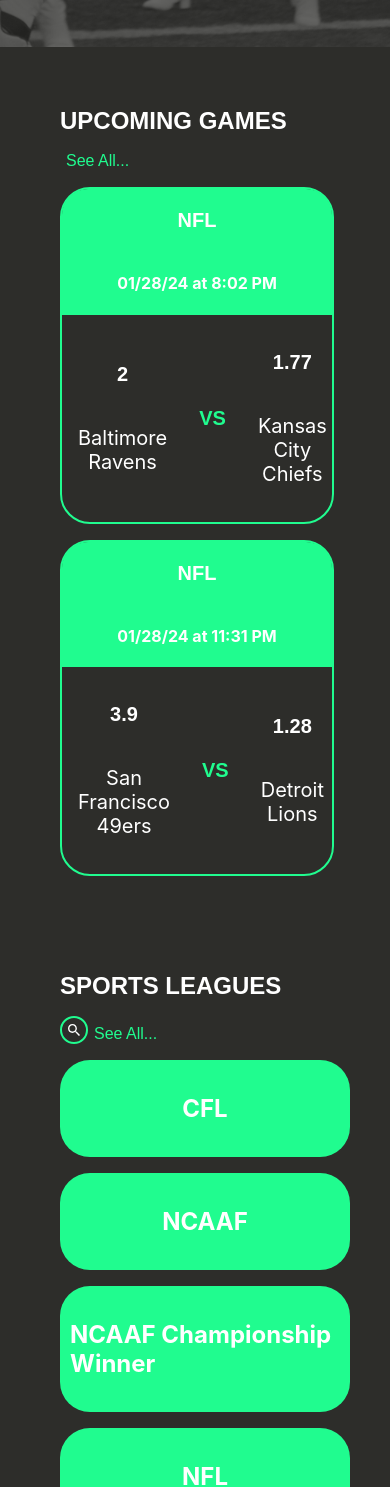
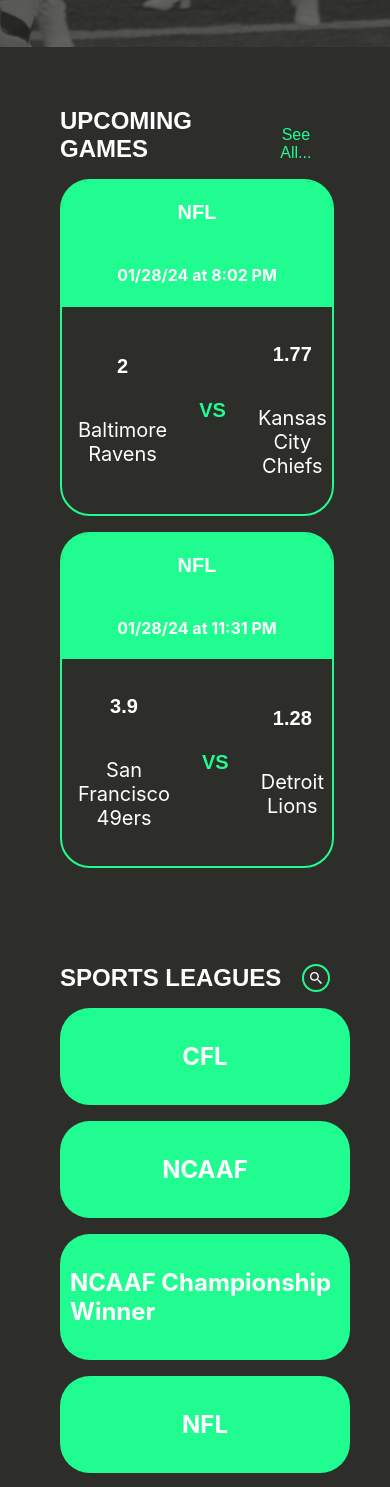
Before and after one commit to Jugooch/cst-323-milestone, a Vue app: page / in a window 390 px wide. Shown: the part 797-2284 px from the top of the page. Built offline with nearby package versions, Linux system fonts and the light colour scheme.

Commit message:
Fixed an issue with the Leagues Section, see all button

```diff
--- a/src/pages/Home.vue
+++ b/src/pages/Home.vue
@@ -76,10 +76,7 @@
   <div class="leagues">
     <div class="title-row">
       <h1>SPORTS LEAGUES</h1>
-      <div class="title-buttons">
         <SearchButton></SearchButton>
-        <button class="text-button">See All...</button>
-      </div>
     </div>
     <div v-if="leagues.length>0" class="leagues-pills">
       <div class="games-row">
@@ -92,6 +89,7 @@
         <LeaguePill :league="leagues[4]"></LeaguePill>
         <LeaguePill :league="leagues[5]"></LeaguePill>
       </div>
+      <div align="center"><button class="text-button">See All...</button></div>
     </div>
     <div v-else><h3>No leagues found...</h3></div>
   </div>
@@ -113,11 +111,6 @@
 </template>
 
 <style>
-.title-buttons{
-  display: flex;
-  flex-direction: row;
-  align-items: flex-end;
-}
 
 .games-row {
   display: flex;
@@ -156,7 +149,7 @@
   }
 
   .title-row>h1{
-    margin-bottom: 0;
+    margin: 0;
   }
 
 
@@ -181,15 +174,6 @@
   flex-direction: column;
   justify-content: flex-start;
   }
-
-  .title-row{
-    flex-direction: column;
-    align-items: start;
-  }
-
-  .title-row>h1{
-    margin-bottom: 16px;
-  }
 }
 
 </style>
```
